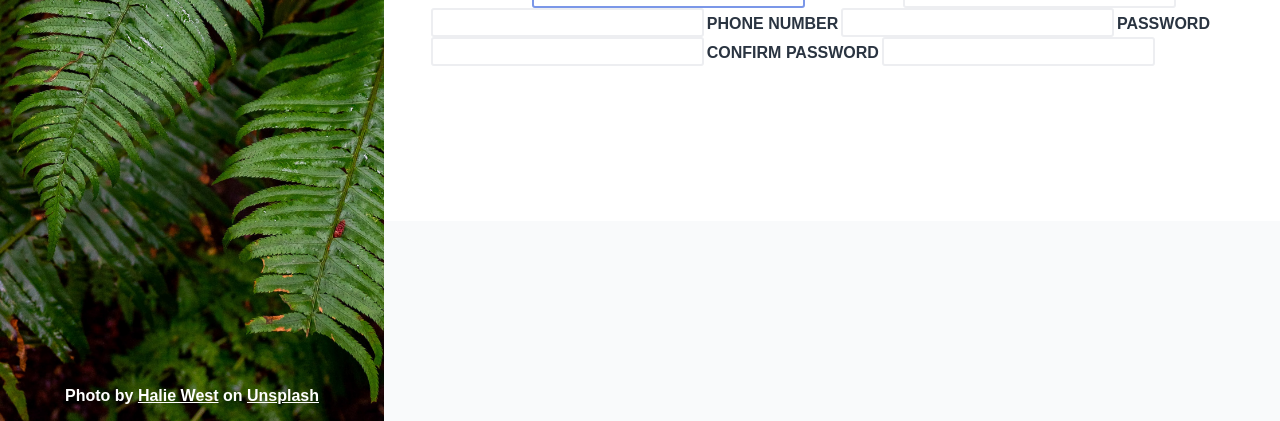
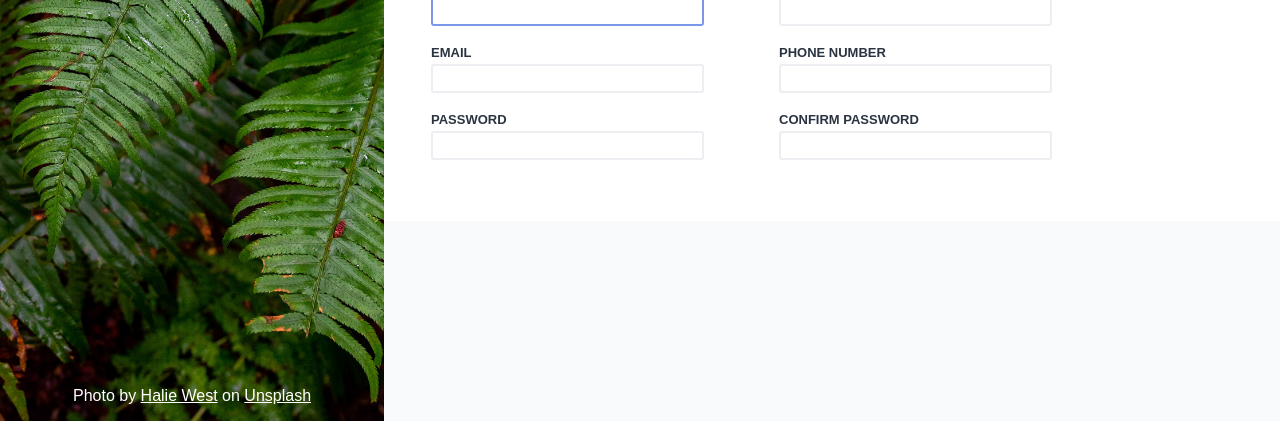
Before and after one commit to o11899nine/odin-signup, a plain HTML site: page index.html in a window 1280 px wide. Shown: the part 379-800 px from the top of the page. Drawn offline with Linux system fonts and the light colour scheme.

Commit message:
Create basic form layout

```diff
--- a/index.html
+++ b/index.html
@@ -34,18 +34,25 @@
         <section class="form-section">
           <p>Let's do this!</p>
           <form>
+
+            <div class="form-col">
               <label for="first-name">First name</label>
               <input type="text" id="first-name" name="first-name" autofocus>
+              <label for="email">Email</label>
+              <input type="email" id="email" name="email">
+              <label for="password">Password</label>
+              <input type="password" id="password" name="password">
+            </div>
+
+            <div class="form-col">
               <label for="last-name">Last name</label>
               <input type="text" id="last-name" name="last-name">
-            <label for="email">Email</label>
-            <input type="email" id="email" name="email">
               <label for="phone-number">Phone number</label>
               <input type="tel" id="phone-number" name="phone-number">
-            <label for="password">Password</label>
-            <input type="password" id="password" name="password">
               <label for="confirm-password">Confirm password</label>
-            <input type="password" id="confirm-password" name="confirm-password">
+              <input type="password" id="confirm-password"
+                name="confirm-password">
+            </div>
           </form>
         </section>
       </div>
--- a/style.css
+++ b/style.css
@@ -47,6 +47,7 @@ em {
 .window-left .img-attribution {
   position: absolute;
   bottom: 16px;
+  font-weight: normal;
 }
 
 
@@ -98,6 +99,7 @@ input {
   font-size: 2rem;
   border: 2px solid #EDEEF1;
   border-radius: 3px;
+  margin-bottom: 20px;
 }
 
 input:focus {
@@ -107,11 +109,18 @@ input:focus {
 
 form {
   margin-top: 10px;
+  display: flex;
+  gap: 75px;
 }
 
 label {
   text-transform: uppercase;
-  font-size: 1.6rem;
+  font-size: 1.3rem;
   font-weight: bold;
   color: #2A3441;
+  margin-bottom: 5px;
 }
+
+label,input {
+  display: block;
+}
```
Lines whose indentation alone changed are shown as unchanged.
